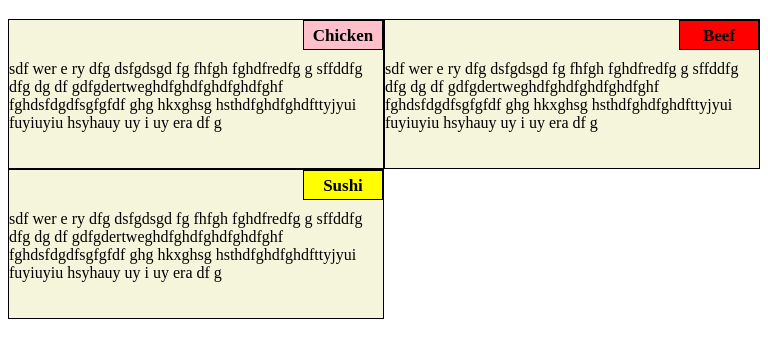
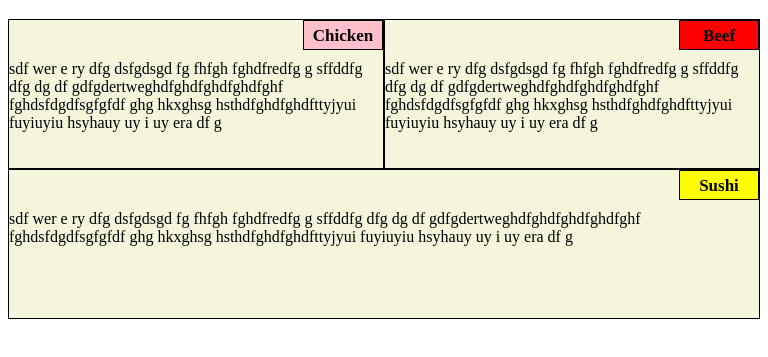
Before and after one commit to alanta335/first-web-page, a plain HTML site: page index.html in a window 768 px wide. Shown: the part 61-418 px from the top of the page. Drawn offline with Linux system fonts and the light colour scheme.

Commit message:
col-md working

```diff
--- a/css/style.css
+++ b/css/style.css
@@ -10,6 +10,8 @@
 .h {
     text-align: center;
 }
+
+.p {}
 
 @media (min-width: 992px) {
     .col-lg-4 {
@@ -31,6 +33,15 @@
         padding-bottom: 30px;
         float: left;
         width: 50%;
+        height: 150px;
+    }
+    .col-md-1 {
+        background-color: beige;
+        position: relative;
+        border: 1px solid black;
+        padding-bottom: 30px;
+        float: left;
+        width: 100%;
         height: 150px;
     }
 }
--- a/index.html
+++ b/index.html
@@ -13,25 +13,28 @@
         Our Menu
     </h1>
     <div class="box">
-
+        <div class="p">
             <div class="col-lg-4 col-md-6 col-sm-1">
                 <div class="dh1 dh">Chicken</div>
                 <div class="pa">
                     sdf wer e ry dfg dsfgdsgd fg fhfgh fghdfredfg g sffddfg dfg dg df gdfgdertweghdfghdfghdfghdfghf fghdsfdgdfsgfgfdf ghg hkxghsg hsthdfghdfghdfttyjyui fuyiuyiu hsyhauy uy i uy era df g
                 </div>
             </div>
-
+        </div>
+        <div class="p">
             <div class="col-lg-4 col-md-6 col-sm-1">
                 <div class="dh2 dh">Beef</div>
                 <div class="pa">
                     sdf wer e ry dfg dsfgdsgd fg fhfgh fghdfredfg g sffddfg dfg dg df gdfgdertweghdfghdfghdfghdfghf fghdsfdgdfsgfgfdf ghg hkxghsg hsthdfghdfghdfttyjyui fuyiuyiu hsyhauy uy i uy era df g
                 </div>
             </div>
-
-        <div class="col-lg-4 col-md-6 col-sm-1">
+        </div>
+        <div class="p">
+            <div class="col-lg-4 col-md-1 col-sm-1">
                 <div class="dh3 dh">Sushi</div>
                 <div class="pa">
                     sdf wer e ry dfg dsfgdsgd fg fhfgh fghdfredfg g sffddfg dfg dg df gdfgdertweghdfghdfghdfghdfghf fghdsfdgdfsgfgfdf ghg hkxghsg hsthdfghdfghdfttyjyui fuyiuyiu hsyhauy uy i uy era df g
+                </div>
             </div>
         </div>
     </div>
```
Lines whose indentation alone changed are shown as unchanged.
